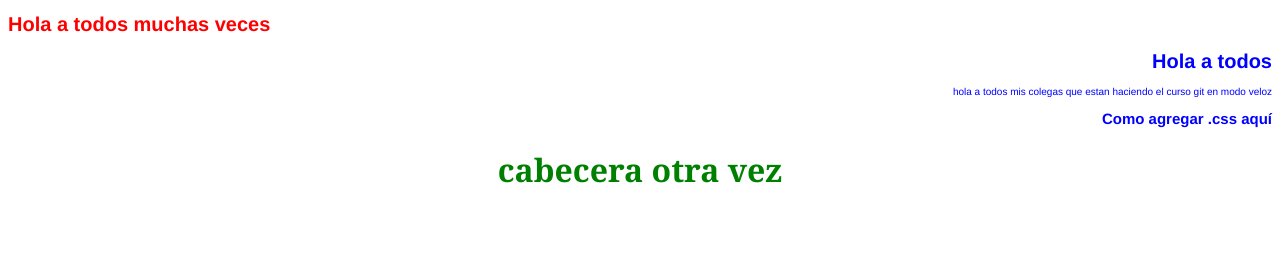
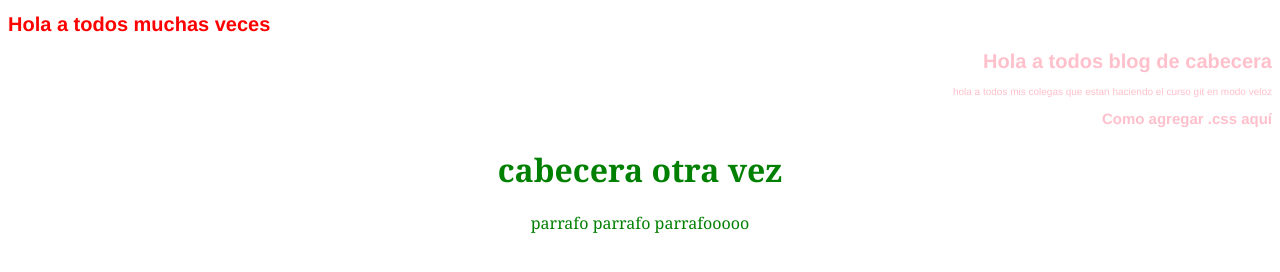
Before and after one commit to Gapcroz/ejemplo, a plain HTML site: page index.html in a window 1280 px wide. Drawn offline with Linux system fonts and the light colour scheme.

Commit message:
modifique h1 en saludos y color pink en css

```diff
--- a/estilo.css
+++ b/estilo.css
@@ -13,6 +13,6 @@ body {
 }
 
 #saludos {
-  color: blue;
+  color: pink;
   text-align: right;
 }
--- a/index.html
+++ b/index.html
@@ -6,7 +6,7 @@
 <body>
   <h1>Hola a todos muchas veces</h1>
   <div id="saludos">
-    <h1>Hola a todos</h1>
+    <h1>Hola a todos blog de cabecera</h1>
     <p>
       hola a todos mis colegas que estan haciendo el curso git en modo veloz
     </p>
@@ -15,5 +15,6 @@
 
   <div id="cabeza">
     <h1>cabecera otra vez</h1>
+    <p>parrafo parrafo parrafooooo</p>
   </div>
 </body>
```
